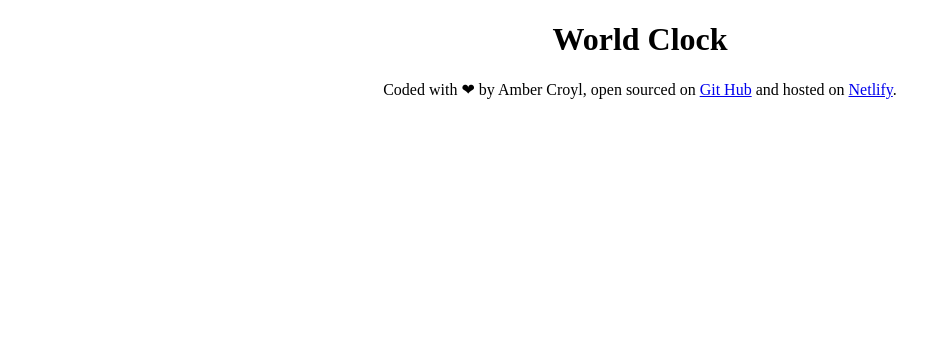
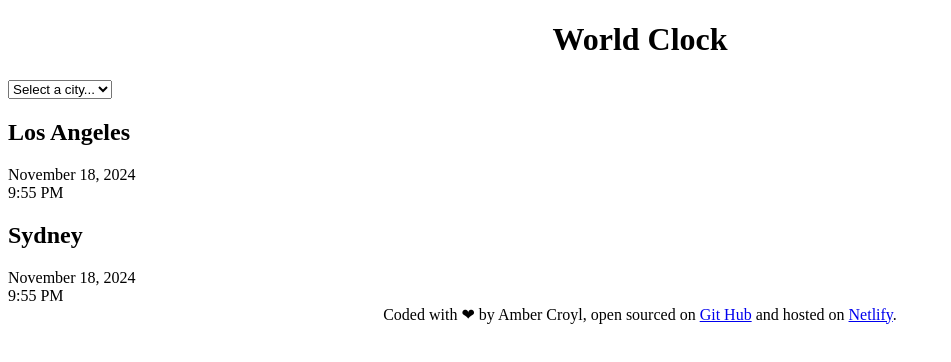
Before and after one commit to AmberShea/world-clock-project, a plain HTML site: page index.html in a window 1280 px wide. Shown: the whole page, without its empty margins (0-951 px from the left). Drawn offline with Linux system fonts and the light colour scheme.

Commit message:
updated html

```diff
--- a/index.html
+++ b/index.html
@@ -7,7 +7,25 @@
     <title>World Clock - Amber Croyl</title>
 </head>
 <body>
-<h1>World Clock</h1>
+<div class="container">
+    <h1>World Clock</h1>
+<select>
+    <option value="">Select a city...</option>
+    <option value="">London</option>
+    <option value="">New York</option>
+    <option value="">Auckland</option>
+</select>
+<div class="city">
+    <h2>Los Angeles</h2>
+    <div class="date">November 18, 2024</div>
+    <div class="time">9:55 PM</div>
+</div>
+<div class="city">
+    <h2>Sydney</h2>
+    <div class="date">November 18, 2024</div>
+    <div class="time">9:55 PM</div>
+</div>
+</div>
 <footer>Coded with ❤ by Amber Croyl, open sourced on <a href="https://github.com/AmberShea" tagert="_blank">Git Hub</a> and hosted on <a href="https://world-clock-project-amber-c.netlify.app/">Netlify</a>.
 </footer>
 <script src="src/index.js"></script>
```
